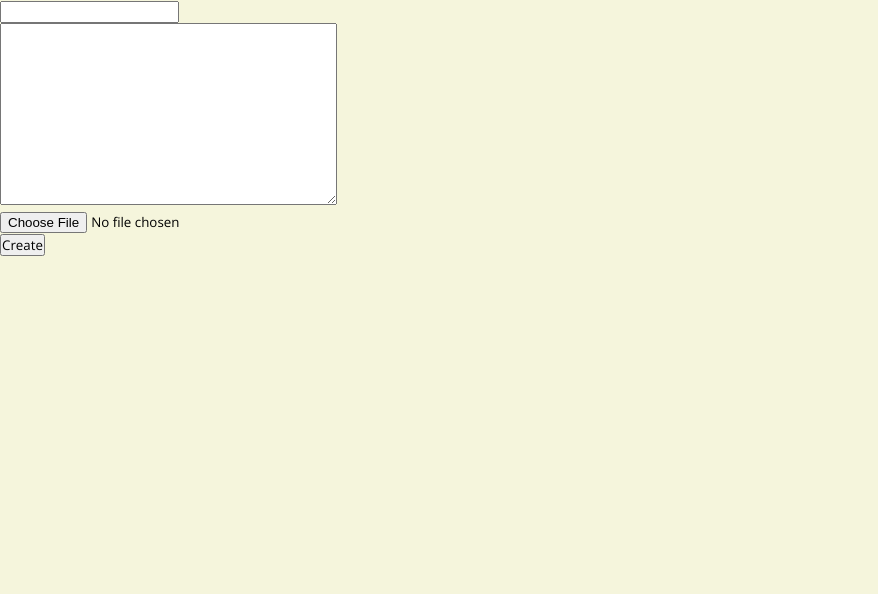
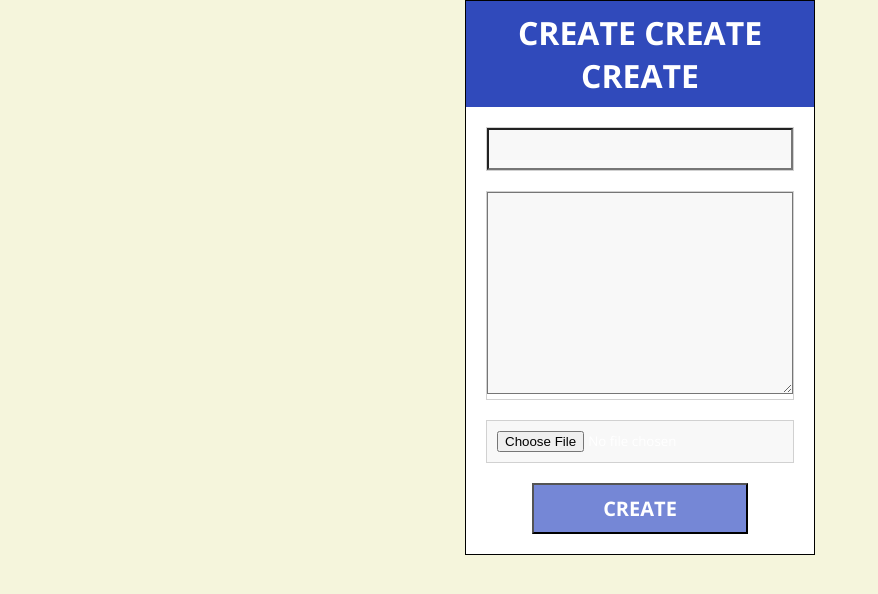
Before and after one commit to Desine/django-blog, a Django app: page /post_create/ in a window 1280 px wide. Shown: the part 80-674 px from the top of the page, without its empty margins (0-878 px from the left). Run offline with Django 5.2, Linux system fonts and the light colour scheme; some web fonts are replaced.

Commit message:
added form styling

```diff
--- a/app/templates/post_create.html
+++ b/app/templates/post_create.html
@@ -1,12 +1,13 @@
 {% extends 'base_layout.html' %}
+{% block content %}
 
-{% block content %}
 <div class="form">
+  <h1>Create create create</h1>
   <form action="">
-      {% for field in form %}
-      <div class="field">{{ field }}</div>
-      {% endfor %}
-      <button>Create</button>
-    </form>
+    {% for field in form %}
+    <div class="field">{{ field }}</div>
+    {% endfor %}
+    <button>Create</button>
+  </form>
 </div>
 {% endblock %}
--- a/static/style.css
+++ b/static/style.css
@@ -90,14 +90,57 @@ main {
   color: gray;
   font-style: italic;
 }
-.post-container .image{
+.post-container .image {
   width: 100%;
   margin: 20px 0;
 }
 .post-container .image img {
   width: 100%;
 }
-.post-container .post-body{
+.post-container .post-body {
   font: 20px;
   line-height: 1.5;
 }
+
+
+
+
+.form {
+  width: 350px;
+  margin: 0 auto;
+
+  border: 1px solid black;
+  color: white;
+  background-color: white;
+}
+.form h1 {
+  text-align: center;
+  background-color: rgb(48, 74, 187);
+  text-transform: uppercase;
+  padding: 10px;
+}
+.form form {
+  display: flex;
+  flex-direction: column;
+  align-items: center;
+  gap: 20px;
+  padding: 20px;
+}
+.form form .field {
+  width: 100%;
+  border: 1px solid rgb(209, 209, 209);
+  > * {
+    width: 100%;
+    background-color: rgb(248, 248, 248);
+    padding: 10px;
+  }
+}
+.form form button {
+  width: 70%;
+  padding: 10px;
+  font-size: 20px;
+  text-transform: uppercase;
+  background-color: rgb(117, 135, 214);
+  color: white;
+  font-weight: bold;
+}
```
